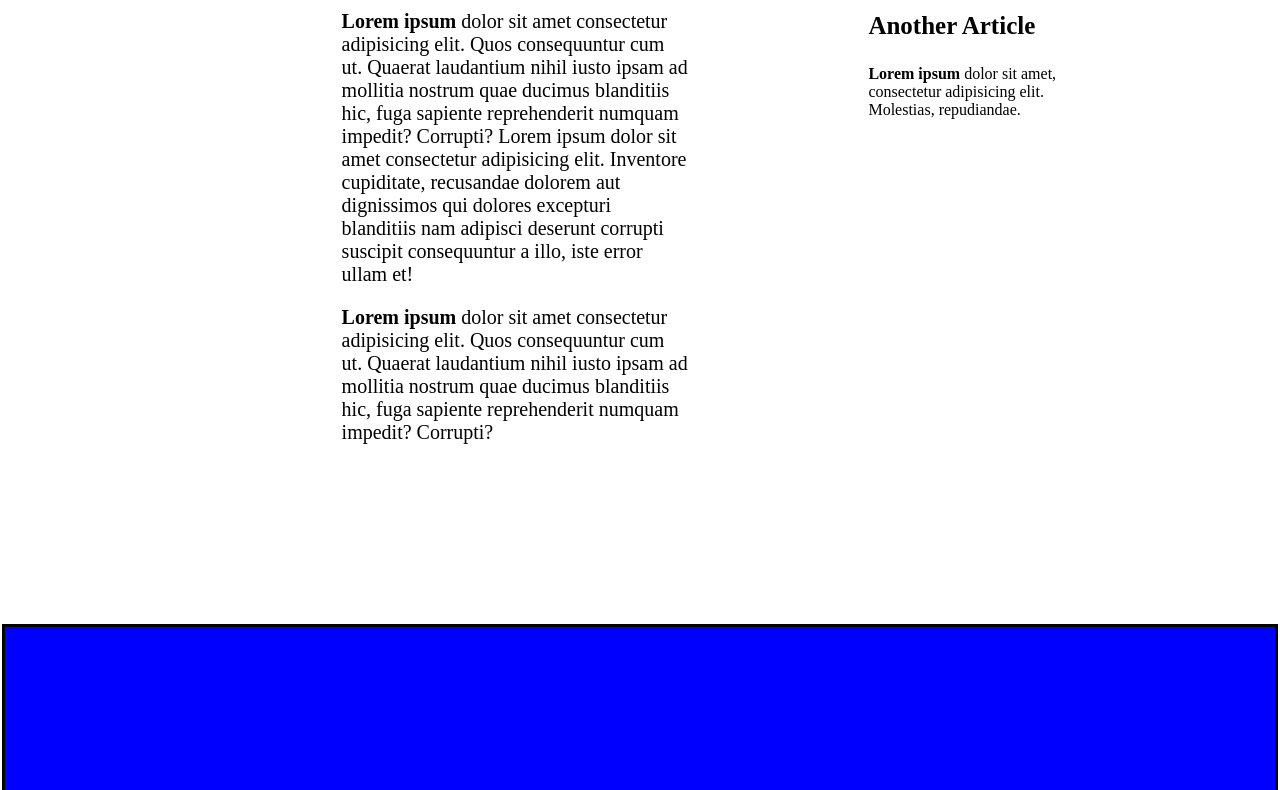
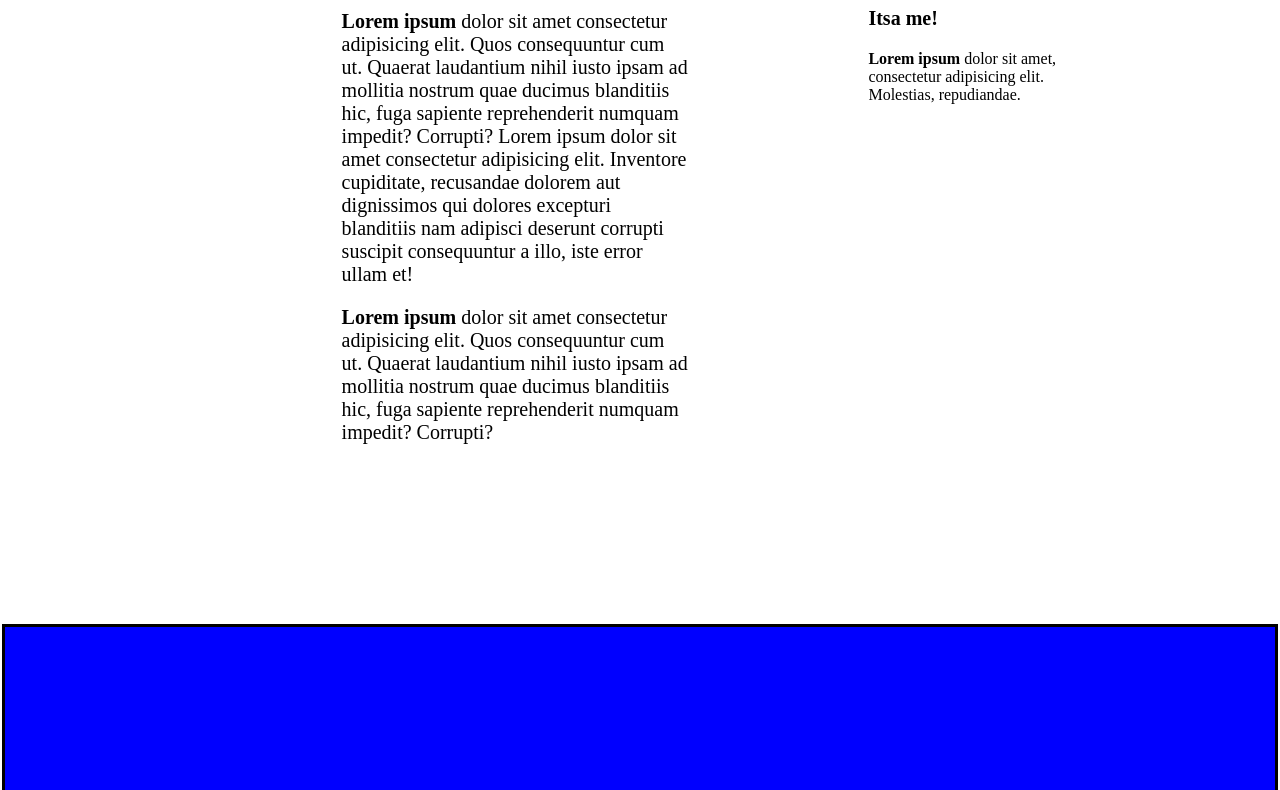
Before and after one commit to NickSondrup/html-css-challenge, a plain HTML site: page index.html in a window 1280 px wide. Shown: the part 350-1140 px from the top of the page. Drawn offline with Linux system fonts and the light colour scheme.

Commit message:
actually done

```diff
--- a/assets/styles/style.css
+++ b/assets/styles/style.css
@@ -1,6 +1,9 @@
 
 body{
-    margin: .1em
+    margin: .1em;
+    display: flex;
+    flex-direction: column;
+    min-height: 100vh;
 }
 header.title{
    background-color: blue;
@@ -21,6 +24,7 @@ header.title{
 
 .cards{
     display: flex;
+    flex-grow: 1;
     margin: 15em;
     margin-top: 0em;
     margin-bottom: 5em;
@@ -41,7 +45,7 @@ header.title{
 }
 .card-small-title{
     width: 200px;
-    font-size: 25px;
+    font-size: 20px;
 
 }
 .card-small-content{
@@ -55,4 +59,5 @@ footer{
     border-color: black;
     background-color: blue;
     min-height: 15em;
+    justify-content: baseline;
 }
--- a/index.html
+++ b/index.html
@@ -34,7 +34,7 @@
     <section class="card-small">
       <div class="card">
         <img class="card-img" src="https://media.wired.com/photos/5926c126af95806129f50868/master/w_2560%2Cc_limit/SuperMarioRunTA.jpg" alt="">
-        <h3 class="card-small-title">Another Article</h3>
+        <h3 class="card-small-title">Itsa me!</h3>
         <p class="card-small-content"><b>Lorem ipsum</b> dolor sit amet, consectetur adipisicing elit. Molestias, repudiandae.</p>
       </div>
     </section>
```
